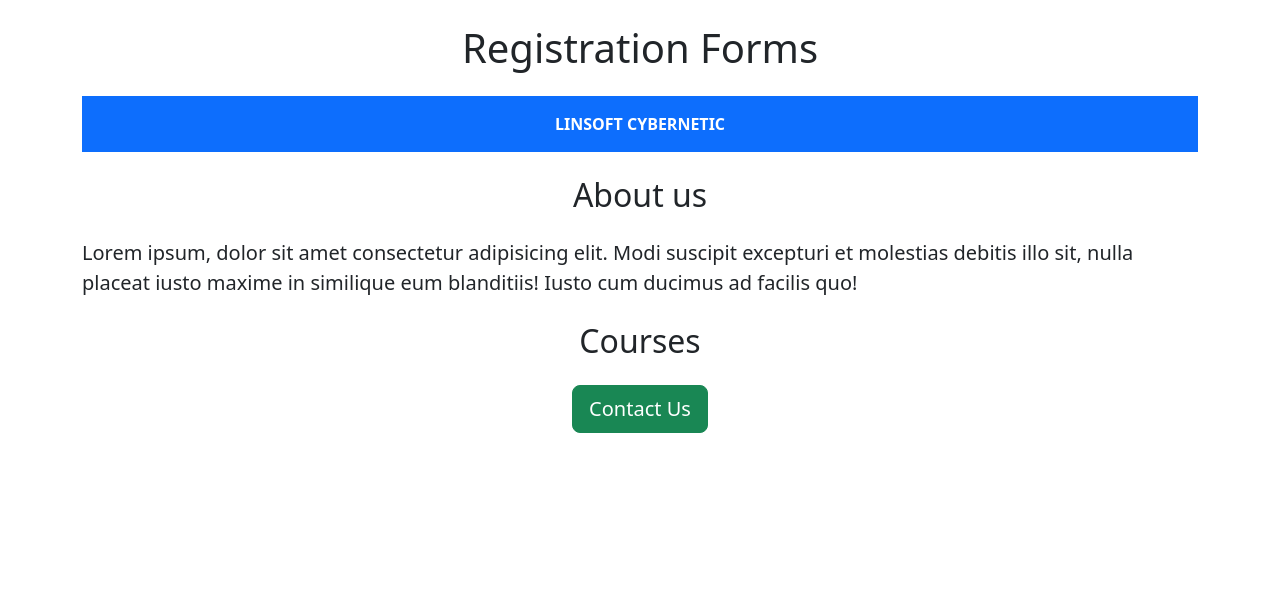
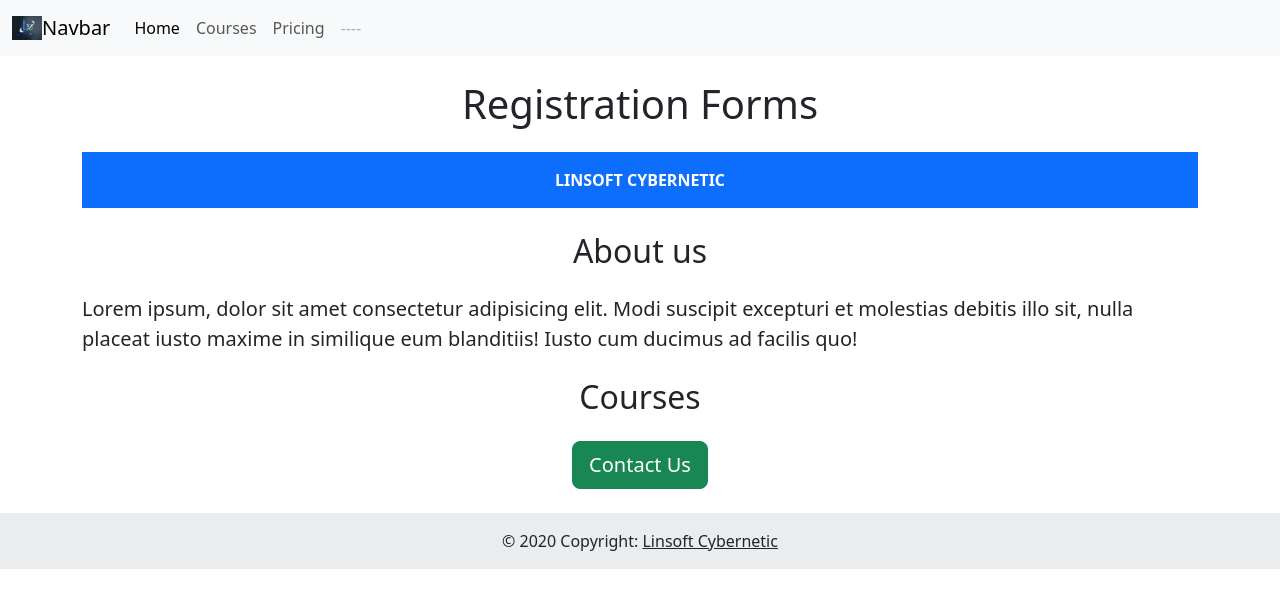
Before and after one commit to ThronaByte/form, a Python web app: template templates/home.html in a window 1280 px wide. Shown: the top 608 px of the page. Run offline with Jinja, Linux system fonts and the light colour scheme; the template is opened without the code that fills it, so the values that code supplies are empty.

Commit message:
changed app name .py

```diff
--- a/templates/cour.html
+++ b/templates/cour.html
@@ -16,7 +16,7 @@
     </div>
 
     <div class="col-2">
-        <button type="button" class="btn btn-outline-primary float-right align-middle">Register</button>
+        <a href="mailto:jadevictor247@gmail.com?subject=Registration%20for%20{{c['name']}}&body=My%20name%3A%20%3CYour%20name%3E%0D%0AMy%20email%3A%20%3CYour%20email%3E%0D%0AMy%20number%3A%20%3CYour%20number%3E" type="button" class="btn btn-outline-primary float-right align-middle">Register</a>
     </div>
 
 </div>
--- /dev/null
+++ b/templates/foot.html
@@ -0,0 +1,8 @@
+<footer class="bg-body-tertiary text-center text-lg-start">
+    <!-- Copyright -->
+    <div class="text-center p-3" style="background-color: rgba(0, 0, 0, 0.05);">
+      © 2020 Copyright:
+      <a class="text-body" href="#">Linsoft Cybernetic</a>
+    </div>
+    <!-- Copyright -->
+  </footer>
--- a/templates/home.html
+++ b/templates/home.html
@@ -16,7 +16,7 @@
     </style>
     <!-- <link rel="stylesheet" type="image/x-icon" href="/static/Linsoft Cybernetic logo.jpg 3d.jpg"> -->
 </head>
-
+{% include 'nav.html' %}
 
 <body>
     <div  class="container">
@@ -37,8 +37,9 @@
         {% endfor %}
     </p>
     <div class="text-center mb-4">
-    <button type="button" class="btn btn-success btn-lg"> Contact Us</button>
+    <a href="mailto:jadevictor247@gmail.com?subject=Contact%20Us%20%40&body=jadevictor247%40gmail.com%0D%0A" type="button" class="btn btn-success btn-lg"> Contact Us</a>
 </div>
 </div>
+{% include 'foot.html' %}
 </body>
 </html>
--- /dev/null
+++ b/templates/nav.html
@@ -0,0 +1,28 @@
+<!-- <nav class="navbar bg-body-tertiary">
+    <div class="container">
+      <a class="navbar-brand" href="#">
+        <img src="/static/Linsoft Cybernetic logo.jpg 3d.jpg" alt="logo" width="30" height="24">
+      </a>
+    </div>
+  </nav> -->
+
+  <nav class="navbar navbar-expand-lg bg-body-tertiary fixed-top bg-white">
+    <div class="container-fluid">
+        <img src="/static/Linsoft Cybernetic logo.jpg 3d.jpg" alt="logo" width="30" height="24">
+
+      <a class="navbar-brand" href="#">Navbar</a>
+
+      <button class="navbar-toggler" type="button" data-bs-toggle="collapse" data-bs-target="#navbarNavAltMarkup" aria-controls="navbarNavAltMarkup" aria-expanded="false" aria-label="Toggle navigation">
+        <span class="navbar-toggler-icon"></span>
+      </button>
+      <div class="collapse navbar-collapse" id="navbarNavAltMarkup">
+        <div class="navbar-nav">
+          <a class="nav-link active" aria-current="page" href="#">Home</a>
+          <a class="nav-link" href="#">Courses</a>
+          <a class="nav-link" href="#">Pricing</a>
+          <a class="nav-link disabled" aria-disabled="true">----</a>
+        </div>
+      </div>
+    </div>
+  </nav>
+  <div style="height: 56px;"></div>
```
Also changed, not shown: 1 other file.
